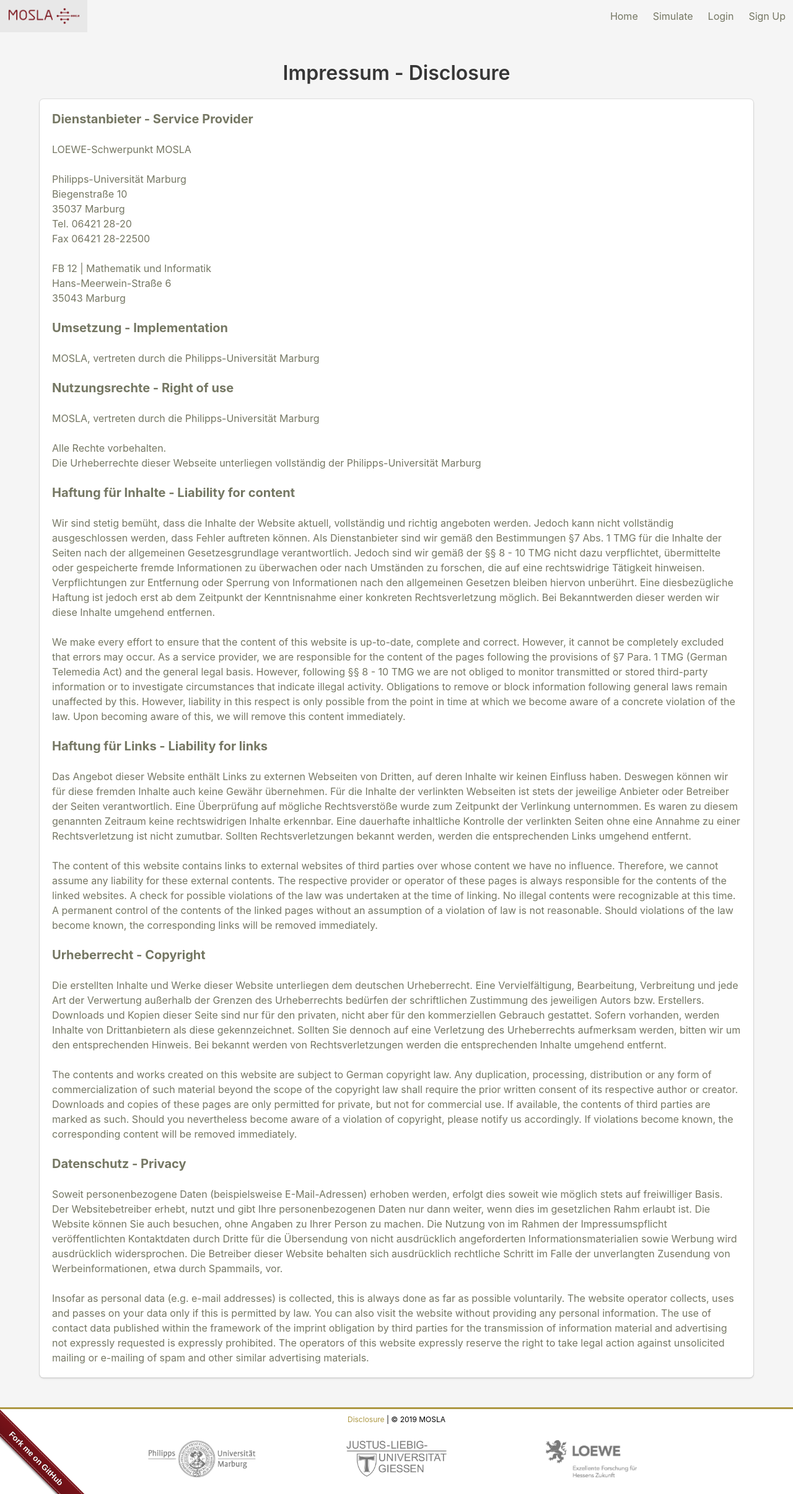
After one commit to umr-ds/mesa_dna_sim, a Flask app: page /impressum in a window 1280 px wide. The commit adds this page. Shown: the whole page at 62% size. Run offline with Flask 2, Linux system fonts and the light colour scheme; some libraries are stand-ins or nearby versions.

Commit message:
added the disclosure page

```diff
--- a/api/main_page.py
+++ b/api/main_page.py
@@ -74,6 +74,12 @@
     if check_existing_users():
         return redirect(url_for("main_page.setup"))
     return render_template('index.html'), 200
+
+
+@main_page.route("/impressum")
+def impressum():
+    return render_template("impressum.html")
+
 
 
 @main_page.after_request
--- a/static/styles/infobox.css
+++ b/static/styles/infobox.css
@@ -480,6 +480,7 @@
     --spoiler-bg-color: initial;
     --pre-color: initial;
     --sort-opt-bg-color: lightgrey;
+    --copyright-color: black;
 }
 
 
@@ -496,6 +497,7 @@
     --slider-bg-color: #191919;
     --pre-color: #191919;
     --sort-opt-bg-color: grey;
+    --copyright-color: grey;
 }
 
 #overlay-content {
@@ -597,3 +599,7 @@
 #inner_invitrooverlay > div > div > .has-float-label > span::after {
     top: 40% !important;
 }
+
+.copyright {
+    color: var(--copyright-color) !important;
+}
--- a/templates/base.html
+++ b/templates/base.html
@@ -114,7 +114,7 @@
         {% block footer %}
             <a class="github-fork-ribbon left-bottom bottom" id="fork-me-ribbon" href="https://github.com/umr-ds/mesa_dna_sim" data-ribbon="Fork me on GitHub" title="Fork me on GitHub">Fork me on GitHub</a>
             <div class="content has-text-centered">
-                <div class="content is-small is-text" style="color: black">© 2019 MOSLA</div>
+                <div class="content is-small is-text copyright" style="color: black"><a href="{{ url_for('main_page.impressum') }}" style="color: #ad9843">Disclosure </a>| © 2019 MOSLA</div>
                 <div class="columns is-centered no-margin-bottom">
                     <div class="column content is-centered is-3 no-margin-bottom">
                         <figure class="is-centered">
--- /dev/null
+++ b/templates/impressum.html
@@ -0,0 +1,103 @@
+<!-- templates/impressum.html -->
+
+{% extends "base.html" %}
+
+{% block content %}
+    <div class="container">
+        <h1 class="title">Impressum - Disclosure</h1>
+        <div class="box has-text-left">
+            <h2 class="subtitle" style="font-weight: bold">Dienstanbieter - Service Provider</h2>
+            <p>LOEWE-Schwerpunkt MOSLA</p>
+            <br>
+            <p>Philipps-Universität Marburg<br>
+                Biegenstraße 10<br>
+                35037 Marburg<br>
+                Tel. 06421 28-20<br>
+                Fax 06421 28-22500</p>
+            <br>
+            <p>FB 12 | Mathematik und Informatik<br>
+                Hans-Meerwein-Straße 6<br>
+                35043 Marburg</p>
+            <br>
+            <h2 class="subtitle" style="font-weight: bold">Umsetzung - Implementation</h2>
+            <p>MOSLA, vertreten durch die Philipps-Universität Marburg</p>
+            <br>
+            <h2 class="subtitle" style="font-weight: bold">Nutzungsrechte - Right of use</h2>
+            <p>MOSLA, vertreten durch die Philipps-Universität Marburg<br><br>
+                Alle Rechte vorbehalten.<br>
+                Die Urheberrechte dieser Webseite unterliegen vollständig der Philipps-Universität Marburg</p>
+            <br>
+            <h2 class="subtitle" style="font-weight: bold">Haftung für Inhalte - Liability for content</h2>
+            <p>Wir sind stetig bemüht, dass die Inhalte der Website aktuell, vollständig und richtig angeboten werden.
+                Jedoch kann nicht vollständig ausgeschlossen werden, dass Fehler auftreten können.
+                Als Dienstanbieter sind wir gemäß den Bestimmungen §7 Abs. 1 TMG für die Inhalte der Seiten nach der
+                allgemeinen Gesetzesgrundlage verantwortlich. Jedoch sind wir gemäß der §§ 8 - 10 TMG nicht dazu
+                verpflichtet, übermittelte oder gespeicherte fremde Informationen zu überwachen oder nach Umständen zu
+                forschen, die auf eine rechtswidrige Tätigkeit hinweisen.
+                Verpflichtungen zur Entfernung oder Sperrung von Informationen nach den allgemeinen Gesetzen bleiben hiervon
+                unberührt. Eine diesbezügliche Haftung ist jedoch erst ab dem Zeitpunkt der Kenntnisnahme einer konkreten
+                Rechtsverletzung möglich. Bei Bekanntwerden dieser werden wir diese Inhalte umgehend entfernen.<br><br>
+
+                We make every effort to ensure that the content of this website is up-to-date, complete and correct.
+                However, it cannot be completely excluded that errors may occur.
+                As a service provider, we are responsible for the content of the pages following the provisions of §7 Para.
+                1 TMG (German Telemedia Act) and the general legal basis. However, following §§ 8 - 10 TMG we are not
+                obliged to monitor transmitted or stored third-party information or to investigate circumstances that
+                indicate illegal activity.
+                Obligations to remove or block information following general laws remain unaffected by this. However,
+                liability in this respect is only possible from the point in time at which we become aware of a concrete
+                violation of the law. Upon becoming aware of this, we will remove this content immediately.</p>
+            <br>
+            <h2 class="subtitle" style="font-weight: bold">Haftung für Links - Liability for links</h2>
+            <p>Das Angebot dieser Website enthält Links zu externen Webseiten von Dritten, auf deren Inhalte wir keinen
+                Einfluss haben. Deswegen können wir für diese fremden Inhalte auch keine Gewähr übernehmen. Für die Inhalte
+                der verlinkten Webseiten ist stets der jeweilige Anbieter oder Betreiber der Seiten verantwortlich. Eine
+                Überprüfung auf mögliche Rechtsverstöße wurde zum Zeitpunkt der Verlinkung unternommen. Es waren zu diesem
+                genannten Zeitraum keine rechtswidrigen Inhalte erkennbar. Eine dauerhafte inhaltliche Kontrolle der
+                verlinkten Seiten ohne eine Annahme zu einer Rechtsverletzung ist nicht zumutbar. Sollten Rechtsverletzungen
+                bekannt werden, werden die entsprechenden Links umgehend entfernt.<br><br>
+
+                The content of this website contains links to external websites of third parties over whose content we have
+                no influence. Therefore, we cannot assume any liability for these external contents. The respective provider
+                or operator of these pages is always responsible for the contents of the linked websites. A check for
+                possible violations of the law was undertaken at the time of linking. No illegal contents were recognizable
+                at this time. A permanent control of the contents of the linked pages without an assumption of a violation
+                of law is not reasonable. Should violations of the law become known, the corresponding links will be removed
+                immediately.</p>
+            <br>
+            <h2 class="subtitle" style="font-weight: bold">Urheberrecht - Copyright</h2>
+            <p>Die erstellten Inhalte und Werke dieser Website unterliegen dem deutschen Urheberrecht. Eine
+                Vervielfältigung, Bearbeitung, Verbreitung und jede Art der Verwertung außerhalb der Grenzen des
+                Urheberrechts bedürfen der schriftlichen Zustimmung des jeweiligen Autors bzw. Erstellers. Downloads und
+                Kopien dieser Seite sind nur für den privaten, nicht aber für den kommerziellen Gebrauch gestattet. Sofern
+                vorhanden, werden Inhalte von Drittanbietern als diese gekennzeichnet. Sollten Sie dennoch auf eine
+                Verletzung des Urheberrechts aufmerksam werden, bitten wir um den entsprechenden Hinweis. Bei bekannt werden
+                von Rechtsverletzungen werden die entsprechenden Inhalte umgehend entfernt.<br><br>
+
+                The contents and works created on this website are subject to German copyright law. Any duplication,
+                processing, distribution or any form of commercialization of such material beyond the scope of the copyright
+                law shall require the prior written consent of its respective author or creator. Downloads and copies of
+                these pages are only permitted for private, but not for commercial use. If available, the contents of third
+                parties are marked as such. Should you nevertheless become aware of a violation of copyright, please notify
+                us accordingly. If violations become known, the corresponding content will be removed immediately.</p>
+            <br>
+            <h2 class="subtitle" style="font-weight: bold">Datenschutz - Privacy</h2>
+            <p>Soweit personenbezogene Daten (beispielsweise E-Mail-Adressen) erhoben werden, erfolgt dies soweit wie
+                möglich stets auf freiwilliger Basis. Der Websitebetreiber erhebt, nutzt und gibt Ihre personenbezogenen
+                Daten nur dann weiter, wenn dies im gesetzlichen Rahm erlaubt ist. Die Website können Sie auch besuchen,
+                ohne Angaben zu Ihrer Person zu machen.
+                Die Nutzung von im Rahmen der Impressumspflicht veröffentlichten Kontaktdaten durch Dritte für die
+                Übersendung von nicht ausdrücklich angeforderten Informationsmaterialien sowie Werbung wird ausdrücklich
+                widersprochen. Die Betreiber dieser Website behalten sich ausdrücklich rechtliche Schritt im Falle der
+                unverlangten Zusendung von Werbeinformationen, etwa durch Spammails, vor.<br><br>
+
+                Insofar as personal data (e.g. e-mail addresses) is collected, this is always done as far as possible
+                voluntarily. The website operator collects, uses and passes on your data only if this is permitted by law.
+                You can also visit the website without providing any personal information. The use of contact data published
+                within the framework of the imprint obligation by third parties for the transmission of information material
+                and advertising not expressly requested is expressly prohibited. The operators of this website expressly
+                reserve the right to take legal action against unsolicited mailing or e-mailing of spam and other similar
+                advertising materials.</p>
+        </div>
+    </div>
+{% endblock %}
```
